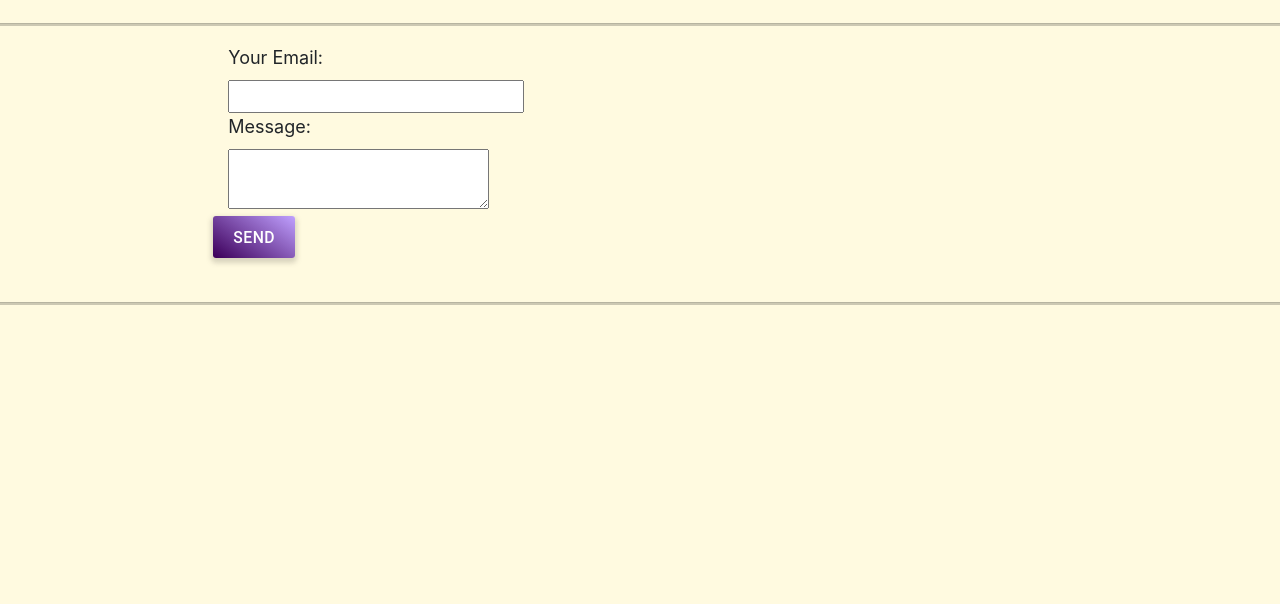
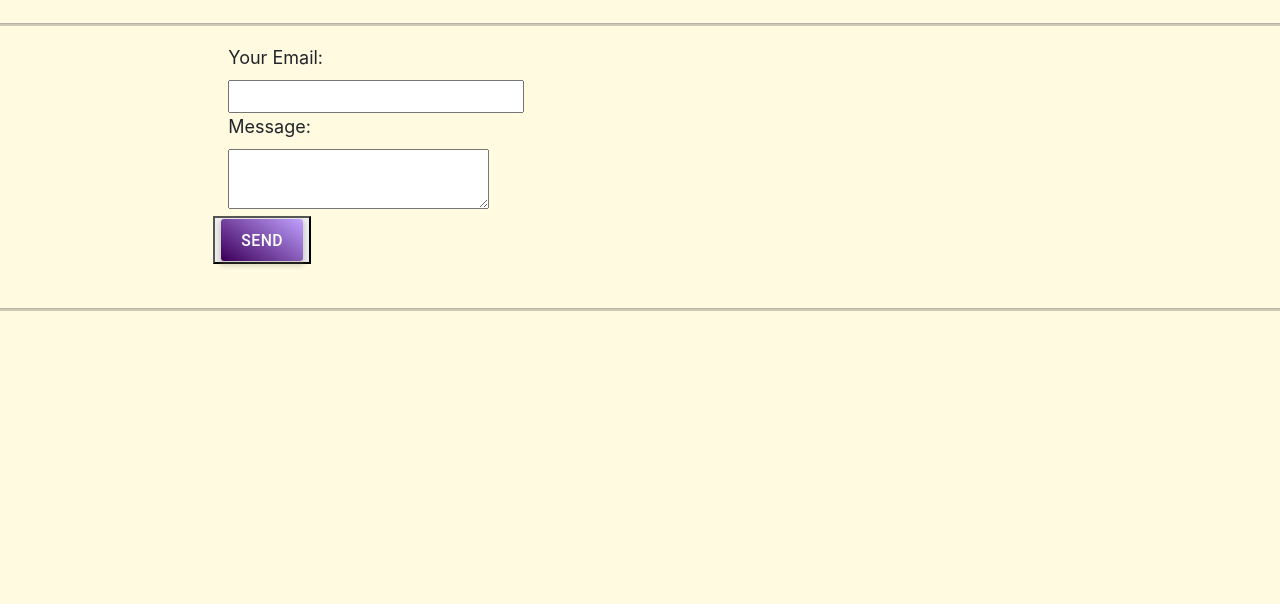
Before and after one commit to sean-m-higgins/webfolio_g_n, a Gatsby site: page / in a window 1280 px wide. Shown: the part 109-713 px from the top of the page. Built offline with nearby package versions, Linux system fonts and the light colour scheme; Gatsby itself is replaced by a stand-in of ours.

Commit message:
ported over more from old website

```diff
--- a/src/components/contact-form.js
+++ b/src/components/contact-form.js
@@ -17,9 +17,12 @@ const ContactForm = () => {
                 <div className="col">
                     <textarea name="message" />
                 </div>
-                <a type="submit">
+                <button type="submit">
                     <StyledButton children="Send"/>
-                </a>
+                </button>
+                {/* <a type="submit">
+                    <StyledButton children="Send"/>
+                </a> */}
             </form>
 }
 
```
